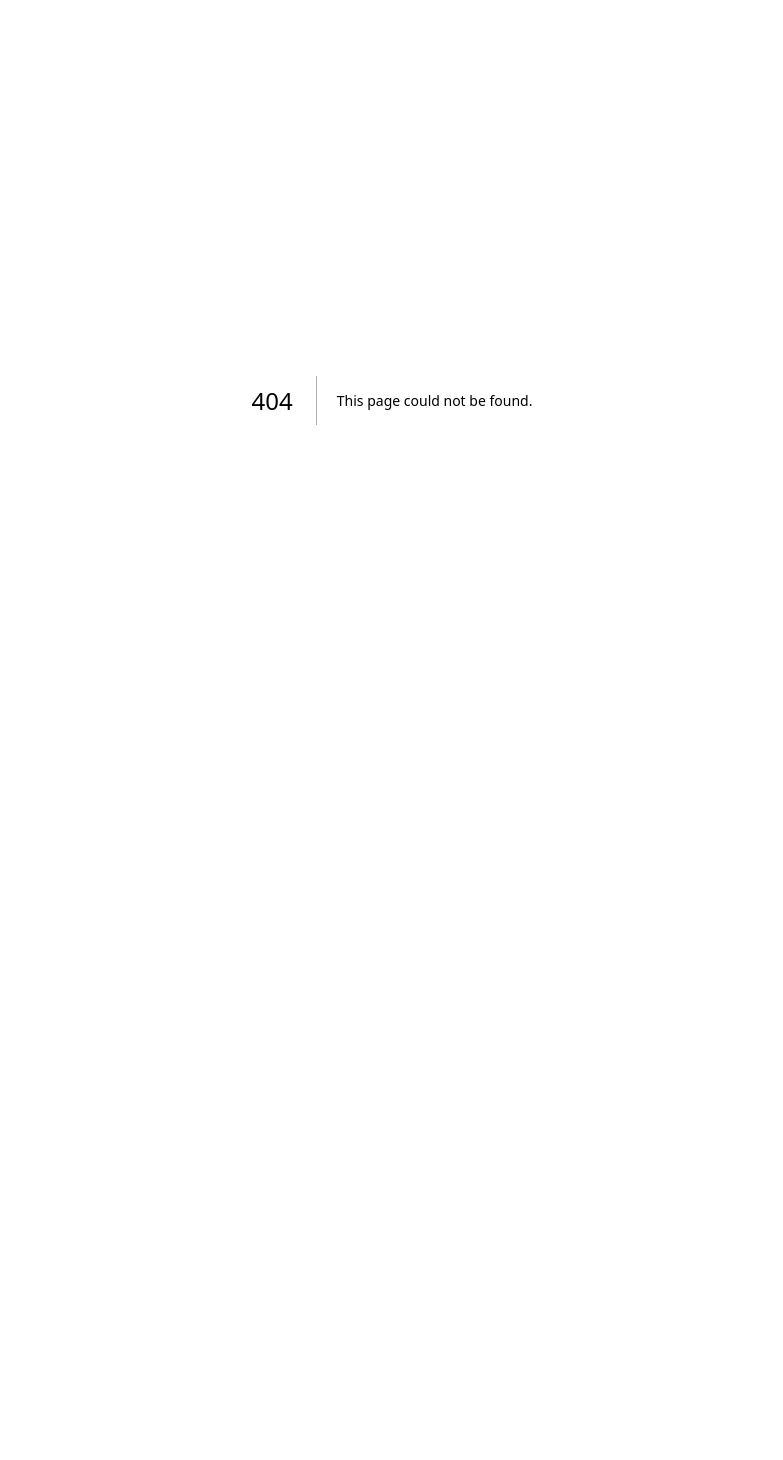
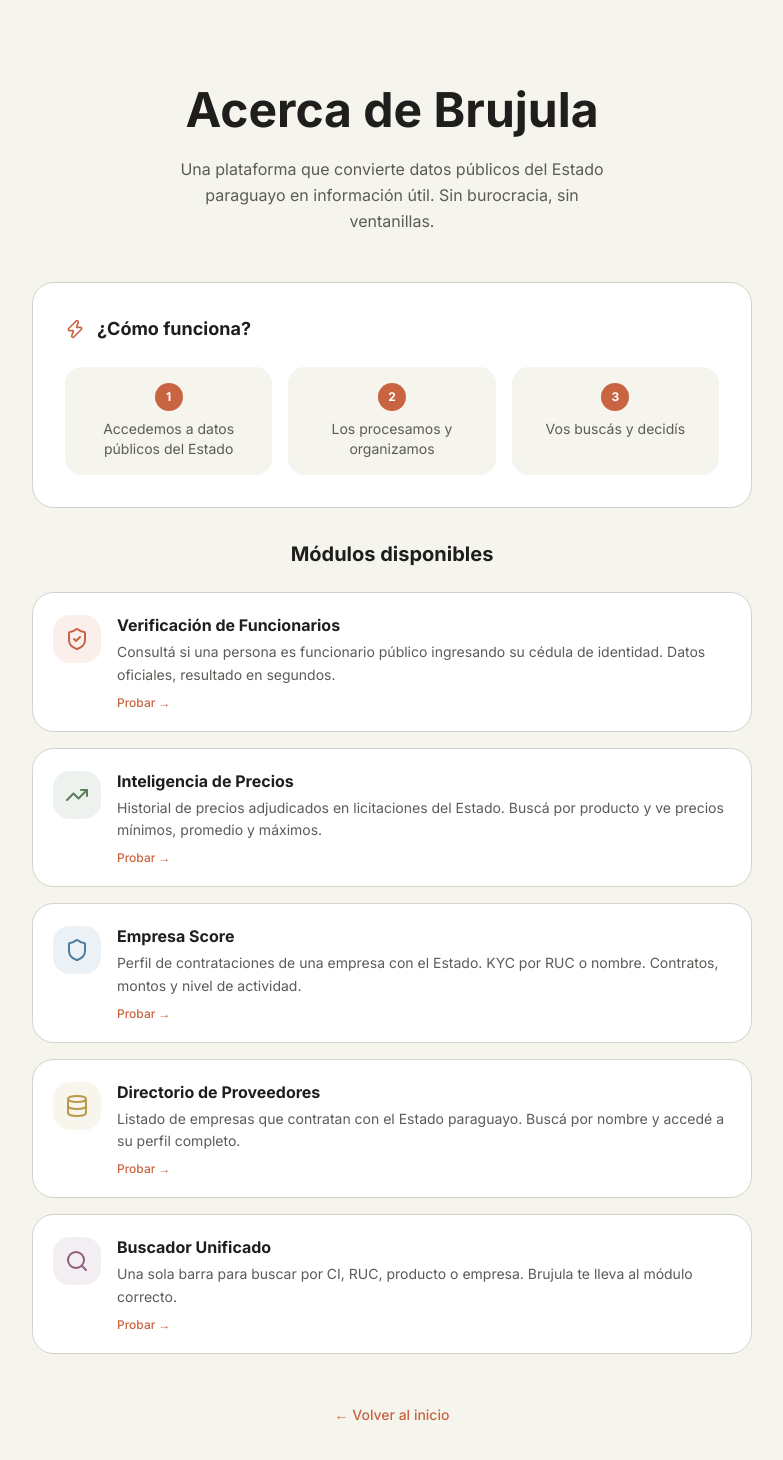
Before and after one commit to abrahamkohan/brujula.digital, a Next.js app: page /acerca in a window 1280 px wide. Before the commit this address had no page. Shown: the top 1460 px of the page, without its empty margins (248-1031 px from the left). Before the commit the page ends 800 px from the top, so only its background shows below. Built offline with nearby package versions, Linux system fonts and the light colour scheme.

Commit message:
feat: favicon + página Acerca de con documentación de módulos
/acerca: lista los 5 módulos con descripciones y links
favicon SVG
Footer con link a Acerca de

```diff
--- a/middleware.ts
+++ b/middleware.ts
@@ -42,7 +42,7 @@ export async function middleware(request: NextRequest) {
     pathname.startsWith("/verificar") ||
     pathname.startsWith("/precios") ||
     pathname.startsWith("/score") ||
-    pathname.startsWith("/buscar") ||
+    pathname.startsWith("/acerca") ||
     pathname.startsWith("/proveedores") ||
     pathname.startsWith("/dashboard") ||
     pathname.startsWith("/api") ||
--- /dev/null
+++ b/src/app/acerca/page.tsx
@@ -0,0 +1,60 @@
+import Link from "next/link";
+import { ShieldCheck, TrendingUp, Shield, Database, Zap, Search } from "lucide-react";
+
+const modulos = [
+  { icon: ShieldCheck, nombre: "Verificación de Funcionarios", ruta: "/verificar", desc: "Consultá si una persona es funcionario público ingresando su cédula de identidad. Datos oficiales, resultado en segundos.", color: "text-[#C96442]", bg: "bg-[#C96442]/10" },
+  { icon: TrendingUp, nombre: "Inteligencia de Precios", ruta: "/precios", desc: "Historial de precios adjudicados en licitaciones del Estado. Buscá por producto y ve precios mínimos, promedio y máximos.", color: "text-[#5A7D5A]", bg: "bg-[#5A7D5A]/10" },
+  { icon: Shield, nombre: "Empresa Score", ruta: "/score", desc: "Perfil de contrataciones de una empresa con el Estado. KYC por RUC o nombre. Contratos, montos y nivel de actividad.", color: "text-[#4A7B9D]", bg: "bg-[#4A7B9D]/10" },
+  { icon: Database, nombre: "Directorio de Proveedores", ruta: "/proveedores", desc: "Listado de empresas que contratan con el Estado paraguayo. Buscá por nombre y accedé a su perfil completo.", color: "text-[#B89B4B]", bg: "bg-[#B89B4B]/10" },
+  { icon: Search, nombre: "Buscador Unificado", ruta: "/buscar", desc: "Una sola barra para buscar por CI, RUC, producto o empresa. Brujula te lleva al módulo correcto.", color: "text-[#8B5E7D]", bg: "bg-[#8B5E7D]/10" },
+];
+
+export default function AcercaPage() {
+  return (
+    <div className="min-h-screen bg-[#F5F4ED] font-sans">
+      <section className="max-w-3xl mx-auto px-4 sm:px-6 pt-16 sm:pt-20 pb-16">
+        <div className="text-center mb-12">
+          <h1 className="text-3xl sm:text-5xl font-bold text-[#1F1E1D] leading-tight mb-4">Acerca de Brujula</h1>
+          <p className="text-[#5C5B57] max-w-md mx-auto leading-relaxed">
+            Una plataforma que convierte datos públicos del Estado paraguayo en información útil. Sin burocracia, sin ventanillas.
+          </p>
+        </div>
+
+        <div className="bg-white rounded-2xl border border-[#D4D2C9] p-6 sm:p-8 mb-8">
+          <div className="flex items-center gap-3 mb-6">
+            <Zap className="h-5 w-5 text-[#C96442]" />
+            <h2 className="text-lg font-bold text-[#1F1E1D]">¿Cómo funciona?</h2>
+          </div>
+          <div className="grid sm:grid-cols-3 gap-4">
+            {["Accedemos a datos públicos del Estado", "Los procesamos y organizamos", "Vos buscás y decidís"].map((s, i) => (
+              <div key={i} className="bg-[#F5F4ED] rounded-xl p-4 text-center">
+                <span className="w-7 h-7 rounded-full bg-[#C96442] text-white text-xs font-bold inline-flex items-center justify-center mb-2">{i+1}</span>
+                <p className="text-sm text-[#5C5B57]">{s}</p>
+              </div>
+            ))}
+          </div>
+        </div>
+
+        <h2 className="text-xl font-bold text-[#1F1E1D] mb-6 text-center">Módulos disponibles</h2>
+        <div className="space-y-4">
+          {modulos.map(m => (
+            <Link key={m.ruta} href={m.ruta} className="flex items-start gap-4 bg-white rounded-2xl border border-[#D4D2C9] p-5 hover:shadow-md hover:border-[#C96442]/30 transition-all group">
+              <div className={`w-12 h-12 rounded-xl ${m.bg} flex items-center justify-center shrink-0 mt-0.5`}>
+                <m.icon className={`h-6 w-6 ${m.color}`} />
+              </div>
+              <div>
+                <p className="font-bold text-[#1F1E1D] group-hover:text-[#C96442] transition-colors">{m.nombre}</p>
+                <p className="text-sm text-[#5C5B57] leading-relaxed mt-1">{m.desc}</p>
+                <p className="text-xs text-[#C96442] font-medium mt-2 group-hover:underline">Probar →</p>
+              </div>
+            </Link>
+          ))}
+        </div>
+
+        <div className="text-center mt-12">
+          <Link href="/" className="text-sm text-[#C96442] font-medium hover:underline">← Volver al inicio</Link>
+        </div>
+      </section>
+    </div>
+  );
+}
--- a/src/app/page.tsx
+++ b/src/app/page.tsx
@@ -132,10 +132,11 @@ export default function LandingPage() {
       </section>
 
       {/* Footer */}
-      <footer className="border-t border-[#D4D2C9] py-8 text-center">
+      <footer className="border-t border-[#D4D2C9] py-8 text-center space-y-2">
         <p className="text-sm text-[#87867F]">
           Brujula · Datos públicos, dirección clara. · Paraguay · 2026
         </p>
+        <Link href="/acerca" className="text-xs text-[#C96442] hover:underline">Acerca de</Link>
       </footer>
     </div>
   );
```
Also changed, not shown: public/icon.svg (added).
